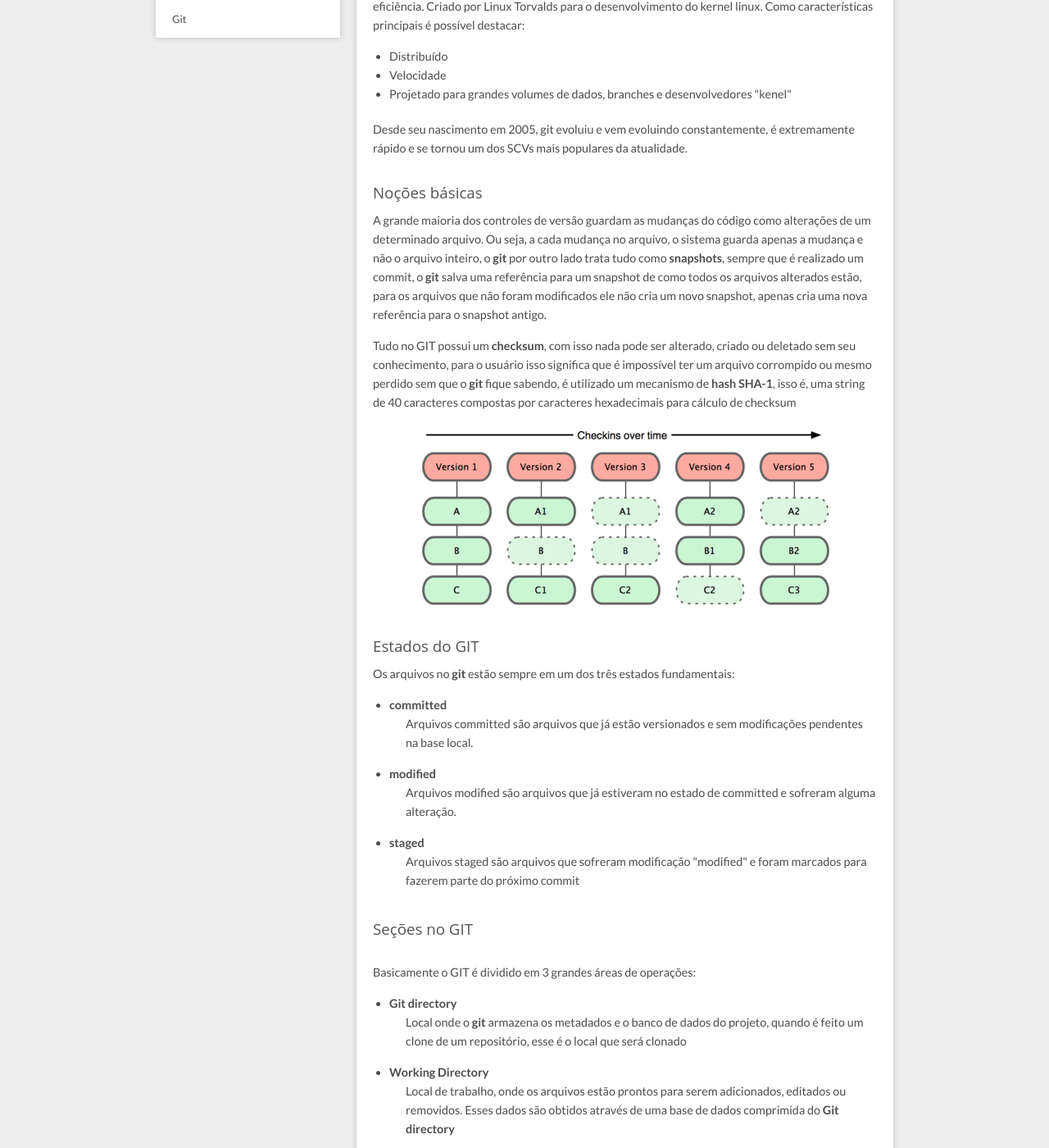
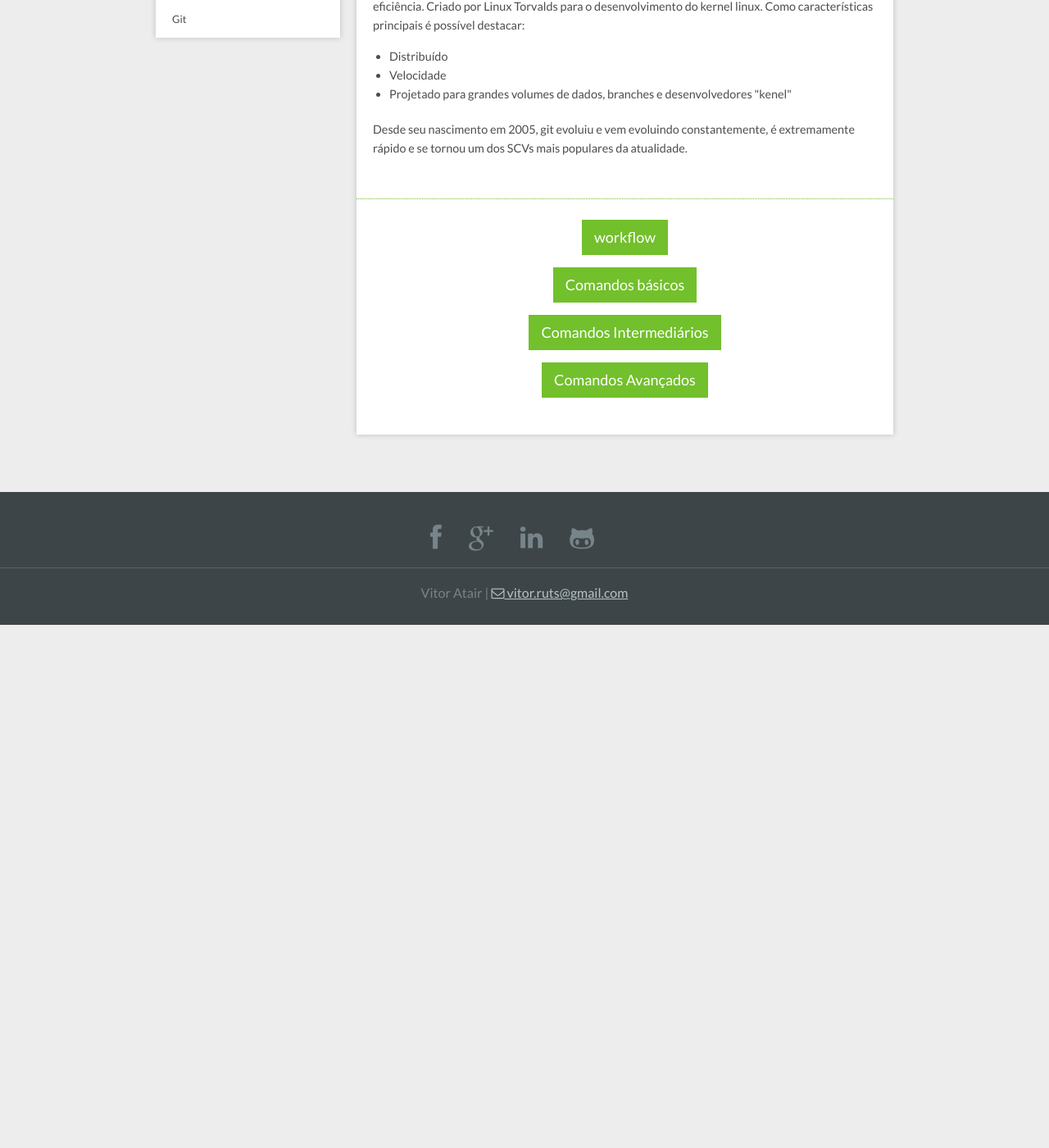
Before and after one commit to vitoratair/vitoratair.github.io, a Jekyll site: the page built from handbook/linux/git.html, in a window 1280 px wide and 1400 px high, scrolled down 304 px. Shown: the whole window at 82% size. Built offline with Jekyll 4.4.1, drawn with Linux system fonts in a browser that asks for light colours; nearby versions of some CDN libraries; Markdown is read by kramdown in place of the engine named in the settings; after the commit the page ends 1066 px from its top, so only the background shows below that; some of the changed text lies outside the part shown.

Commit message:
adicionado botões para páginas de conteúdo

```diff
--- a/handbook/linux/git.html
+++ b/handbook/linux/git.html
@@ -23,94 +23,23 @@ title: git
 		Desde seu nascimento em 2005, git evoluiu e vem evoluindo constantemente, é extremamente rápido e se tornou um dos SCVs mais populares da atualidade.
 	</p>
 
-	<h3>Noções básicas</h3>
+	<h1 class="headline" align="center"></h1>
 
-	<p>
-		A grande maioria dos controles de versão guardam as mudanças do código como alterações de um determinado arquivo. Ou seja, a cada mudança no arquivo, o sistema guarda apenas a mudança e não o arquivo inteiro, o <b>git</b> por outro lado trata tudo como <b>snapshots</b>, sempre que é realizado um commit, o <b>git</b> salva uma referência para um snapshot de como todos os arquivos alterados estão, para os arquivos que não foram modificados ele não cria um novo snapshot, apenas cria uma nova referência para o snapshot antigo.
+	<p align="center">
+		<a class="btn-u" href="git1.html">workflow</a>
 	</p>
-
-	<p>
-		Tudo no GIT possui um <b>checksum</b>, com isso nada pode ser alterado, criado ou deletado sem seu conhecimento, para o usuário isso significa que é impossível ter um arquivo corrompido ou mesmo perdido sem que o <b>git</b> fique sabendo, é utilizado um mecanismo de <b>hash SHA-1</b>, isso é, uma string de 40 caracteres compostas por caracteres hexadecimais para cálculo  de checksum
+	<p align="center">
+		<a class="btn-u" href="git2.html">Comandos básicos</a>
 	</p>
 
 	<p align="center">
-		<img src="/assets/img/git1.png">
-	</p>
-
-	<h3>Estados do GIT</h3>
-
-	<p>
-		Os arquivos no <b>git</b> estão sempre em um dos três estados fundamentais:
-	</p>
-
-	<ul>
-		<li><b>committed</b></li>
-			<p>
-				Arquivos committed são arquivos que já estão versionados e sem modificações pendentes na base local.
-			</p>
-		<li><b>modified</b></li>
-			<p>
-				Arquivos modified são arquivos que já estiveram no estado de committed e sofreram alguma alteração.
-			</p>
-		<li><b>staged</b></li>
-		<p>
-			Arquivos staged são arquivos que sofreram modificação "modified" e foram marcados para fazerem parte do próximo commit
-		</p>
-	</ul>
-
-	<h3>Seções no GIT</h3>
-	<br>
-
-	<p>
-		Basicamente o GIT é dividido em 3 grandes áreas de operações:
-	</p>
-
-	<ul>
-		<li><b>Git directory</b></li>
-			<p>
-				Local onde o <b>git</b>	armazena os metadados e o banco de dados do projeto, quando é feito um clone de um repositório, esse é o local que será clonado
-			</p>
-
-		<li><b>Working Directory</b></li>
-			<p>
-				Local de trabalho, onde os arquivos estão prontos para serem adicionados, editados ou removidos. Esses dados são obtidos através de uma base de dados comprimida do <b>Git directory</b>
-			</p>
-		<li><b>Stage Area</b></li>
-			<p>
-				Um único arquivo contendo as informações de arquivos que irão para o próximo commit, também chamado de <b>index</b>.
-			</p>
-
-	</ul>
-
-	<p align="center">
-		<img src="/assets/img/git2.png">
-	</p>
-
-	<p>
-		Pode-se resumir de forma prática o <b>workflow</b> do <b>git</b> como sendo:
-	</p>
-
-	<ul>
-		<li>Clonar o git directory para o working directory</li>
-		<li>Modificar arquivos no working directory</li>
-		<li>Selecionar e adicionar a eles snapshots para staging area</li>
-		<li>Realizar o commit, que levará os arquivos que estão na staging area para o git directory</li>
-	</ul>
-
-	<h3>Ciclo de vida de arquivos</h3>
-
-	<p>
-		Quando um repositório é clonado, todos os arquivos encontram-se no estado <b>monitorado</b> e <b>inalterados</b>, assim que você começa a alterar, criar e excluir arquivos eles irão estar em um dos quatro estados listados na figura abaixo.
+		<a class="btn-u" href="git3.html">Comandos Intermediários</a>
 	</p>
 
 	<p align="center">
-		<img src="/assets/img/git3.png">
+		<a class="btn-u" href="git4.html">Comandos Avançados</a>
 	</p>
 
-	<h3>Comandos GIT</h3>
 
-	<p>
-		Para aprender o básico dos comandos git, será utilizado como exemplo um projeto sendo iniciado, desde a iniciação do repositório percorrendo o caminho de criação de branches e tags, sincronização com o servidor e outros tópicos necessários para gerenciamento de um repositório. Esse material será criado em uma outra página, para acessa-lo utilize o <a href="git2.html">link</a>
-	</p>
 
 </article>
```
